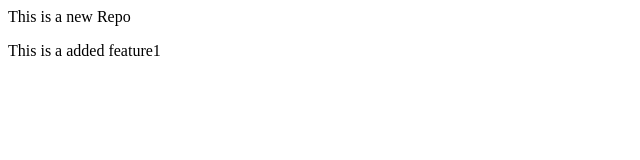
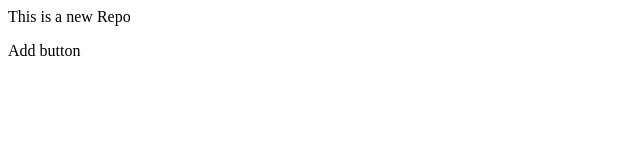
Before and after one commit to saumyapanda1/newrepo, a plain HTML site: page index.html in a window 1280 px wide. Shown: the full height of the page, 0-640 px from the left. Drawn offline with Linux system fonts and the light colour scheme.

Commit message:
Added button

```diff
--- a/index.html
+++ b/index.html
@@ -1,2 +1,2 @@
 <p> This is a new Repo</p>
-<p> This is a added feature1</p>
+<p> Add button</p>
```
